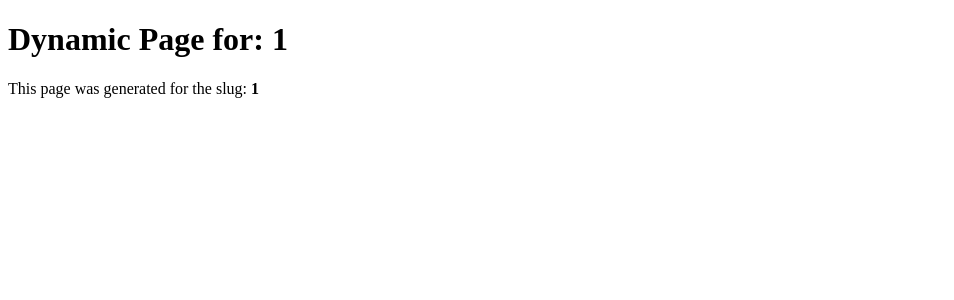
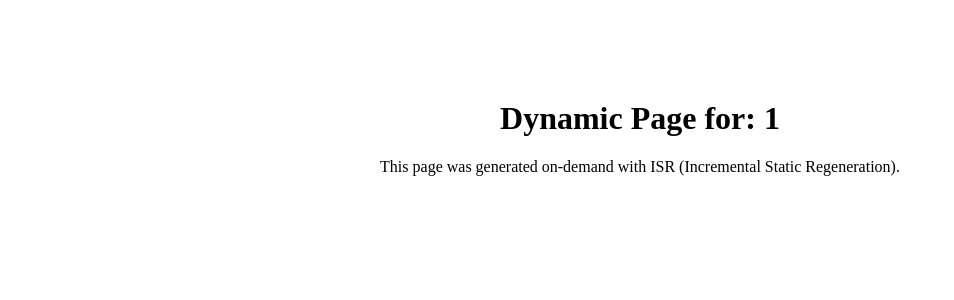
Before and after one commit to mark9joe/onyx-dynamic-site, a Next.js app: page /1 in a window 1280 px wide. Shown: the top 300 px of the page, without its empty margins (0-954 px from the left). Built offline with nearby package versions, Linux system fonts and the light colour scheme.

Commit message:
Update [slug].js

```diff
--- a/pages/[slug].js
+++ b/pages/[slug].js
@@ -1,13 +1,26 @@
-import { useRouter } from 'next/router';
+export async function getStaticPaths() {
+  return {
+    paths: [], // No pre-rendered paths
+    fallback: 'blocking', // Enable on-demand generation
+  };
+}
 
-export default function DynamicPage() {
-  const router = useRouter();
-  const { slug } = router.query;
+export async function getStaticProps(context) {
+  const { slug } = context.params;
 
+  return {
+    props: {
+      slug,
+    },
+    revalidate: 3600, // Optional: revalidate every hour
+  };
+}
+
+export default function SlugPage({ slug }) {
   return (
-    <div>
+    <div style={{ textAlign: "center", marginTop: "100px" }}>
       <h1>Dynamic Page for: {slug}</h1>
-      <p>This page was generated for the slug: <strong>{slug}</strong></p>
+      <p>This page was generated on-demand with ISR (Incremental Static Regeneration).</p>
     </div>
   );
 }
```
